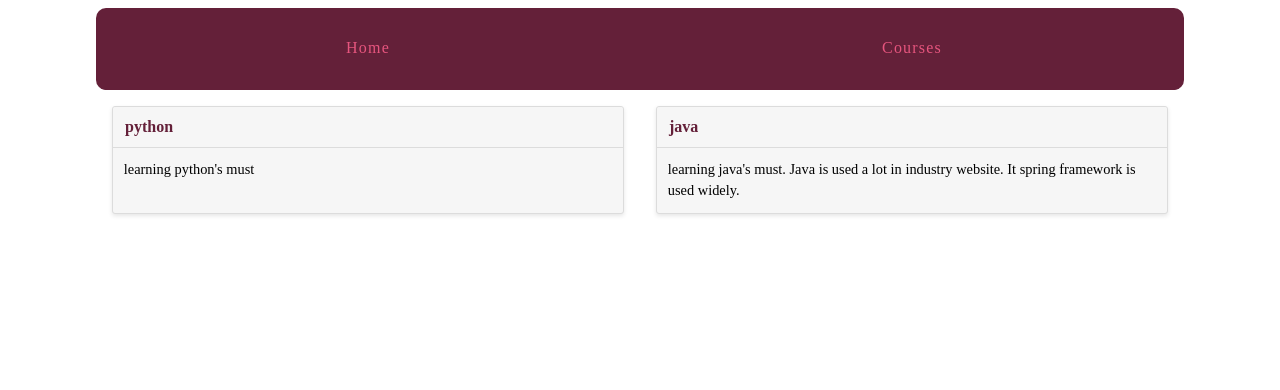
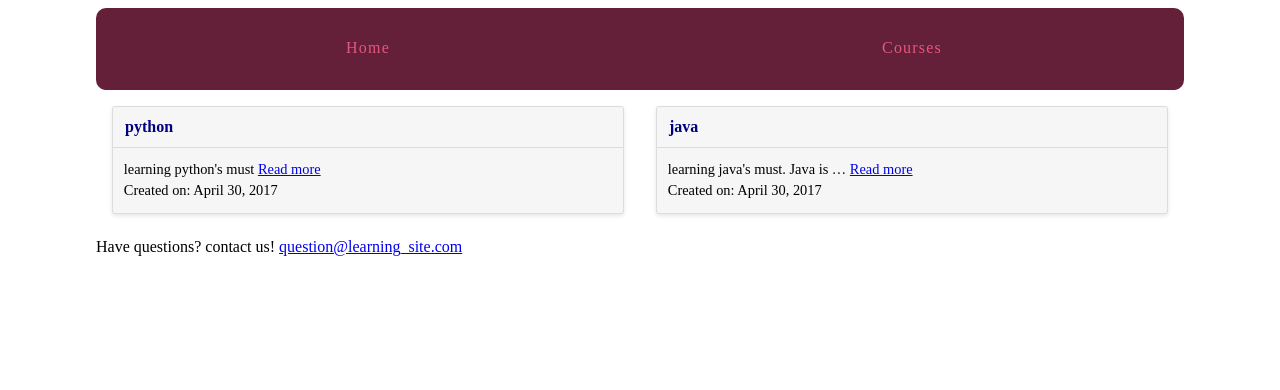
Before and after one commit to cautree/django_learning_site, a Django app: page /courses/ in a window 1280 px wide. Shown: the top 390 px of the page. Run offline with Django 3.2, Linux system fonts and the light colour scheme; data comes from the database, SQL or seed files in the repository; both versions use the stored data as it was after the commit; parts of the project's set-up code (start-up, migrations or seed data) failed here and were passed over.

Commit message:
add filter in template

```diff
--- /dev/null
+++ b/courses/static/courses/css/courses.css
@@ -0,0 +1,3 @@
+.card header a {
+      color: #000080;
+}
--- a/courses/templates/courses/course_detail.html
+++ b/courses/templates/courses/course_detail.html
@@ -1,4 +1,5 @@
 {% extends "layout.html" %}
+{% load humanize %}
 
 {% block title %}  {{course.title}} {% endblock %}
 
@@ -10,13 +11,14 @@
 <h2>  {{course.title}} </h2>
    {{course.description}}
 
+   <p>  There are {{course.step_set.count|apnumber}} step{{course.step_set.count|pluralize}} in this course: {{ course.step_set.all|join:", "}}            </p>
+
    <section>
 
        {%  for step in course.step_set.all %}
 
        <h3>
             <a href="{% url 'courses:step' course_pk=step.course.pk step_pk=step.pk %}"	>{{step.title}} </a>
-
 
        </h3>
 
--- a/courses/templates/courses/course_list.html
+++ b/courses/templates/courses/course_list.html
@@ -1,4 +1,7 @@
 {% extends "layout.html" %}
+{%  load static from staticfiles %}
+
+{% block static %}  <link rel="stylesheet" href="{% static 'courses/css/courses.css' %}">  {% endblock %}
 
 {% block title %} Available Courses {% endblock %}
 
@@ -6,17 +9,24 @@
 <div class="cards">
 
       {%   for course in courses   %}
-
       <div class="card">
 
 <header>  <a href="{% url 'courses:detail' pk=course.pk %}"> {{course.title}} </a> </header>
 
       <div class="card-copy">
-             {{course.description}}
+      	{%  if course.description %}
+             {{course.description|truncatewords:5}}
+             <a href="{%url 'courses:detail' pk=course.pk %}"> Read more</a>
+         {%  endif %}
+
+      <div> Created on: {{ course.created_at|date:"F j, Y"}} </div>
       </div>
 
-</div>
+     </div>
 
-{%  endfor %}
+        {%  endfor %}
+    <!-- </div> Have questions? contact us! <a href = "mailto: {{email}}"> {{email}}    </div> -->
+
+</div> Have questions? contact us!  {{email|urlize}}    </div>
 </div>
 {% endblock %}
--- a/courses/templates/courses/step_detail.html
+++ b/courses/templates/courses/step_detail.html
@@ -12,6 +12,8 @@
 
 <article>
 
-{{ step.content|linebreaks}}
+{% with con=step.content %}
+{{ con|linebreaks}} Content: {{con|wordcount}} words.
+{% endwith %}
 
 {%  endblock   %}
--- /dev/null
+++ b/courses/templatetags/course_extras.py
@@ -0,0 +1,13 @@
+from django import template
+from courses.models import Course
+
+register = template.Library()
+
+
+@register.simple_tag
+def newest_course():
+	''' Gets the most recent course that was added to the library'''
+	return Course.objects.latest('created_at')
+
+#register.simple_tag('newest_course')
+#changed to the decoration above
--- a/courses/views.py
+++ b/courses/views.py
@@ -8,11 +8,12 @@ from .models import Step
 
 def course_list(request):
 	courses = Course.objects.all()
-	return render(request, 'courses/course_list.html', {'courses':courses})
+	email ="question@learning_site.com"
+	return render(request, 'courses/course_list.html', {'courses':courses,
+		                                              'email': email})
 
 
 def course_detail(request,pk):
-	#course = Course.objects.get(pk=pk)
 	course = get_object_or_404(Course,pk=pk)
 	return render(request, 'courses/course_detail.html',{'course':course})
 
--- a/learning_site/settings.py
+++ b/learning_site/settings.py
@@ -37,6 +37,7 @@ INSTALLED_APPS = (
     'django.contrib.sessions',
     'django.contrib.messages',
     'django.contrib.staticfiles',
+    'django.contrib.humanize',
     'courses',
 )
 
--- a/learning_site/urls.py
+++ b/learning_site/urls.py
@@ -7,7 +7,6 @@ from . import views
 urlpatterns = [
 
     url(r'^courses/', include('courses.urls', namespace='courses')),
-
     url(r'^admin/', include(admin.site.urls)),
     url(r'^$', views.hello_world),
 ]
--- a/templates/home.html
+++ b/templates/home.html
@@ -1,8 +1,9 @@
 {% extends "layout.html" %}
-{% block title %}  Well Hello there  {%endblock %}
+{% block title %}  Well Hello there  {% endblock %}
 
 {% block content %}
 
 <h1> Welcome!<h1>
 
+
 {% endblock %}
--- a/templates/layout.html
+++ b/templates/layout.html
@@ -1,10 +1,12 @@
 {% load static from staticfiles %}
+<!-- {% load course_extras %} -->
 <!doctype html>
 
 <html>
      <head>
          <title>  {% block title%}  {% endblock %} </title>
          <link rel="stylesheet" href="{% static 'css/layout.css' %}">
+         {% block static %}  {% endblock %}
 
      </head>
 
@@ -15,9 +17,9 @@
       	<nav>
       		<a href="{% url 'views.hello_world' %}"> Home </a>
       		<a  href= "{% url 'courses:list' %} "> Courses</a>
+      	</nav>
 
-
-      	</nav>
+        <!-- <p> Don't miss our latest course, {% newest_course %}!</p> -->
 
       	{%  block content %}
 
```
Also changed, not shown: assets/css/layout.css (line endings or trailing spaces), courses/templatetags/__init__.py (added), db.sqlite3, 6 other files.
